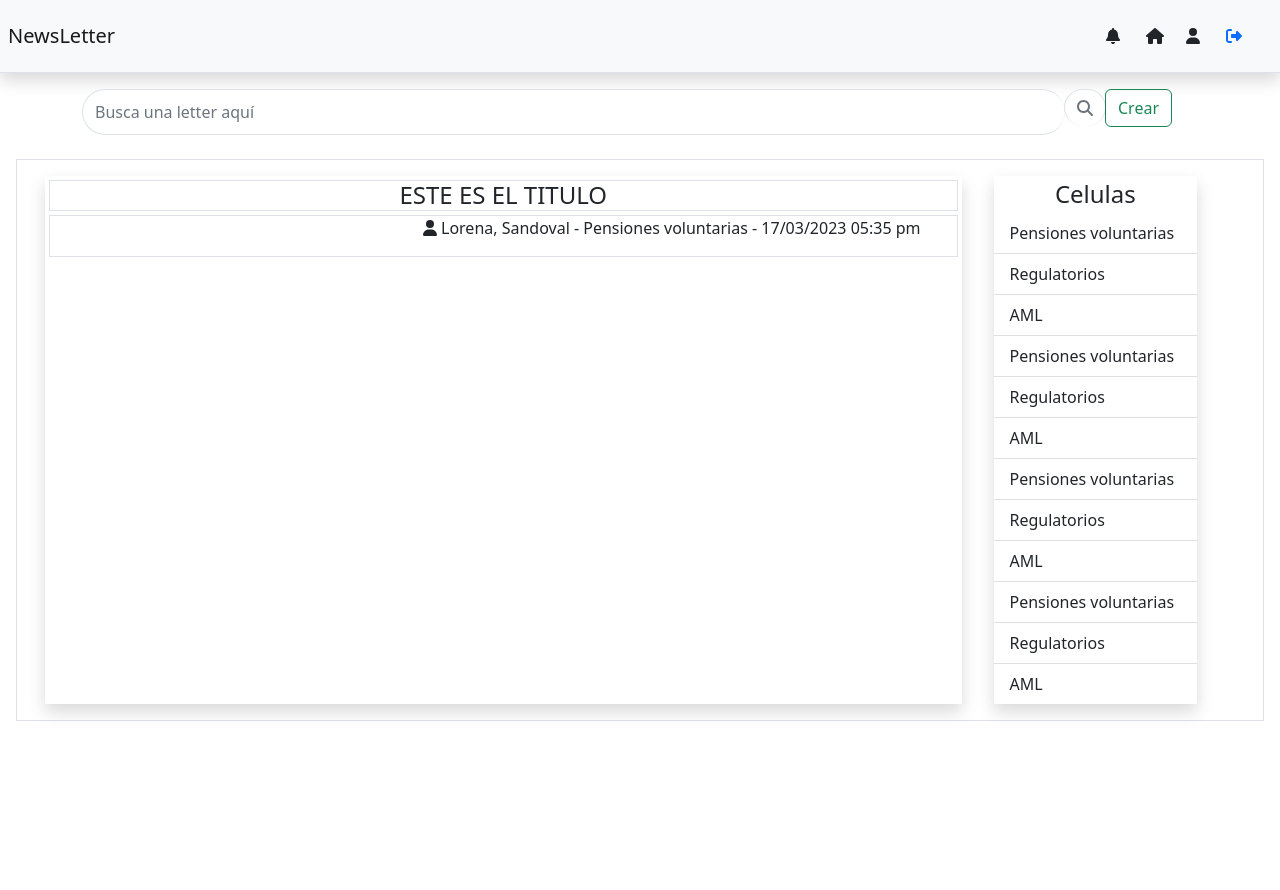
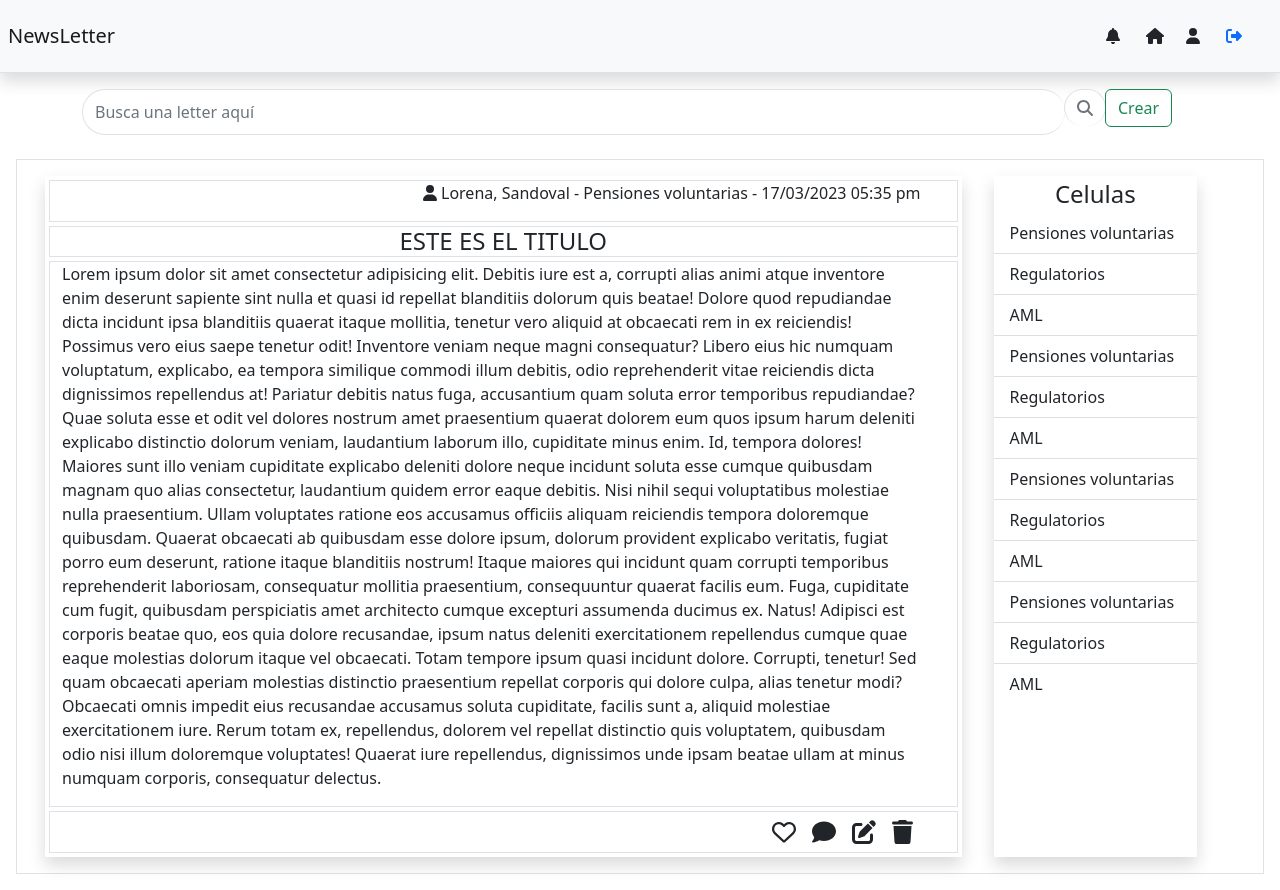
Before and after one commit to LizethLorenaSandoval/NewslatterFront, an Angular app: page /home in a window 1280 px wide. Before the commit the page ends 800 px from the top, so only its background shows below. Built offline with nearby package versions, Linux system fonts and the light colour scheme.

Commit message:
Se termina diseño de las notas en el home

```diff
--- a/src/app/componentes/home/home.component.html
+++ b/src/app/componentes/home/home.component.html
@@ -50,7 +50,7 @@
         <div class="border d-flex">
 
             <div class="m-3 shadow col-xl-9 col-sm-9">
-                <h4 class="text-center m-1 border">ESTE ES EL TITULO</h4>
+
 
 
                 <div class="row border m-1">
@@ -58,6 +58,38 @@
                         <div class="form-group d-flex justify-content-end">
                             <i class="m-1 fa-solid fa-user"></i>
                             <p>Lorena, Sandoval - Pensiones voluntarias - 17/03/2023 05:35 pm</p>
+                        </div>
+                    </div>
+                </div>
+
+                <h4 class="text-center m-1 border">ESTE ES EL TITULO</h4>
+
+                <div class="row border m-1">
+                    <div class="row col-12">
+                        <div class="form-group d-flex justify-content-end">
+                            <p>Lorem ipsum dolor sit amet consectetur adipisicing elit. Debitis iure est a, corrupti alias animi atque inventore enim deserunt sapiente sint nulla et quasi id repellat blanditiis dolorum quis beatae!
+                            Dolore quod repudiandae dicta incidunt ipsa blanditiis quaerat itaque mollitia, tenetur vero aliquid at obcaecati rem in ex reiciendis! Possimus vero eius saepe tenetur odit! Inventore veniam neque magni consequatur?
+                            Libero eius hic numquam voluptatum, explicabo, ea tempora similique commodi illum debitis, odio reprehenderit vitae reiciendis dicta dignissimos repellendus at! Pariatur debitis natus fuga, accusantium quam soluta error temporibus repudiandae?
+                            Quae soluta esse et odit vel dolores nostrum amet praesentium quaerat dolorem eum quos ipsum harum deleniti explicabo distinctio dolorum veniam, laudantium laborum illo, cupiditate minus enim. Id, tempora dolores!
+                            Maiores sunt illo veniam cupiditate explicabo deleniti dolore neque incidunt soluta esse cumque quibusdam magnam quo alias consectetur, laudantium quidem error eaque debitis. Nisi nihil sequi voluptatibus molestiae nulla praesentium.
+                            Ullam voluptates ratione eos accusamus officiis aliquam reiciendis tempora doloremque quibusdam. Quaerat obcaecati ab quibusdam esse dolore ipsum, dolorum provident explicabo veritatis, fugiat porro eum deserunt, ratione itaque blanditiis nostrum!
+                            Itaque maiores qui incidunt quam corrupti temporibus reprehenderit laboriosam, consequatur mollitia praesentium, consequuntur quaerat facilis eum. Fuga, cupiditate cum fugit, quibusdam perspiciatis amet architecto cumque excepturi assumenda ducimus ex. Natus!
+                            Adipisci est corporis beatae quo, eos quia dolore recusandae, ipsum natus deleniti exercitationem repellendus cumque quae eaque molestias dolorum itaque vel obcaecati. Totam tempore ipsum quasi incidunt dolore. Corrupti, tenetur!
+                            Sed quam obcaecati aperiam molestias distinctio praesentium repellat corporis qui dolore culpa, alias tenetur modi? Obcaecati omnis impedit eius recusandae accusamus soluta cupiditate, facilis sunt a, aliquid molestiae exercitationem iure.
+                            Rerum totam ex, repellendus, dolorem vel repellat distinctio quis voluptatem, quibusdam odio nisi illum doloremque voluptates! Quaerat iure repellendus, dignissimos unde ipsam beatae ullam at minus numquam corporis, consequatur delectus.</p>
+                        </div>
+                    </div>
+                </div>
+
+
+                <div class="row border m-1">
+                    <div class="row col-12">
+                        <div class="form-group d-flex justify-content-end">
+                            <i class="fa-regular fa-heart fa-xl m-2"></i>
+                            <!-- <i class="fa-solid fa-heart fa-xl"></i> -->
+                            <i class="fa-solid fa-comment fa-xl m-2"></i>
+                            <i class="fa-solid fa-pen-to-square fa-xl m-2"></i>
+                            <i class="fa-solid fa-trash fa-xl m-2"></i>
                         </div>
                     </div>
                 </div>
```
